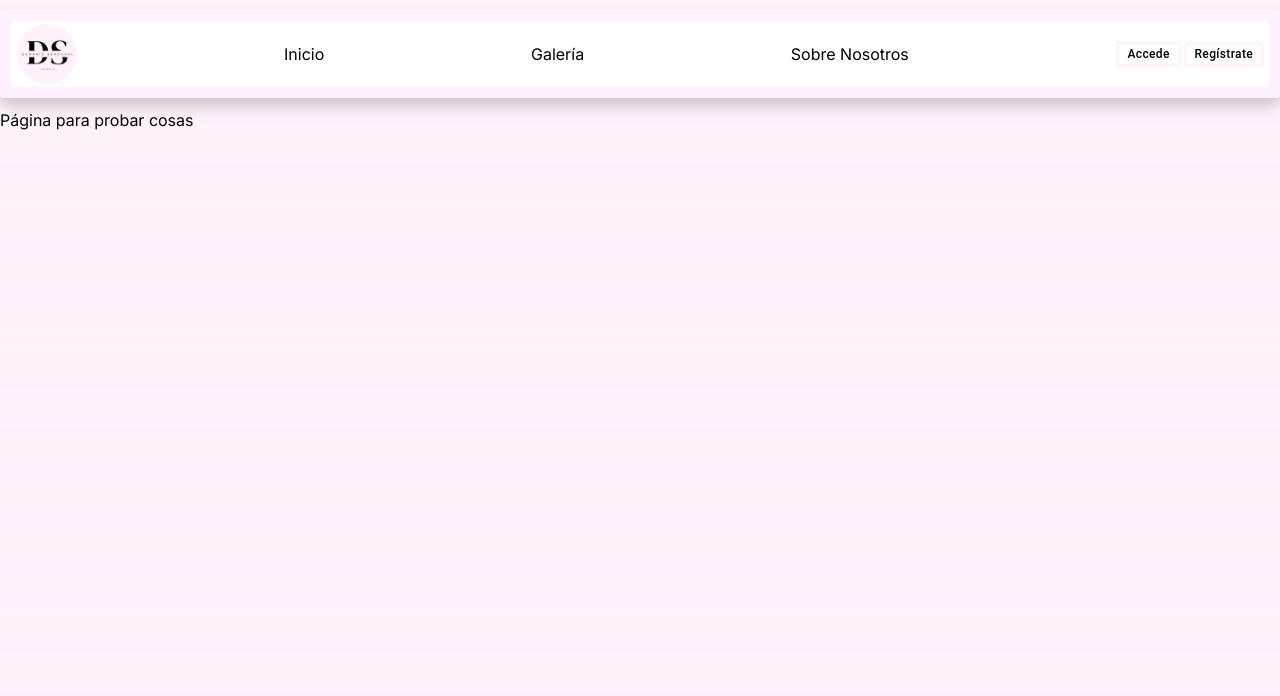
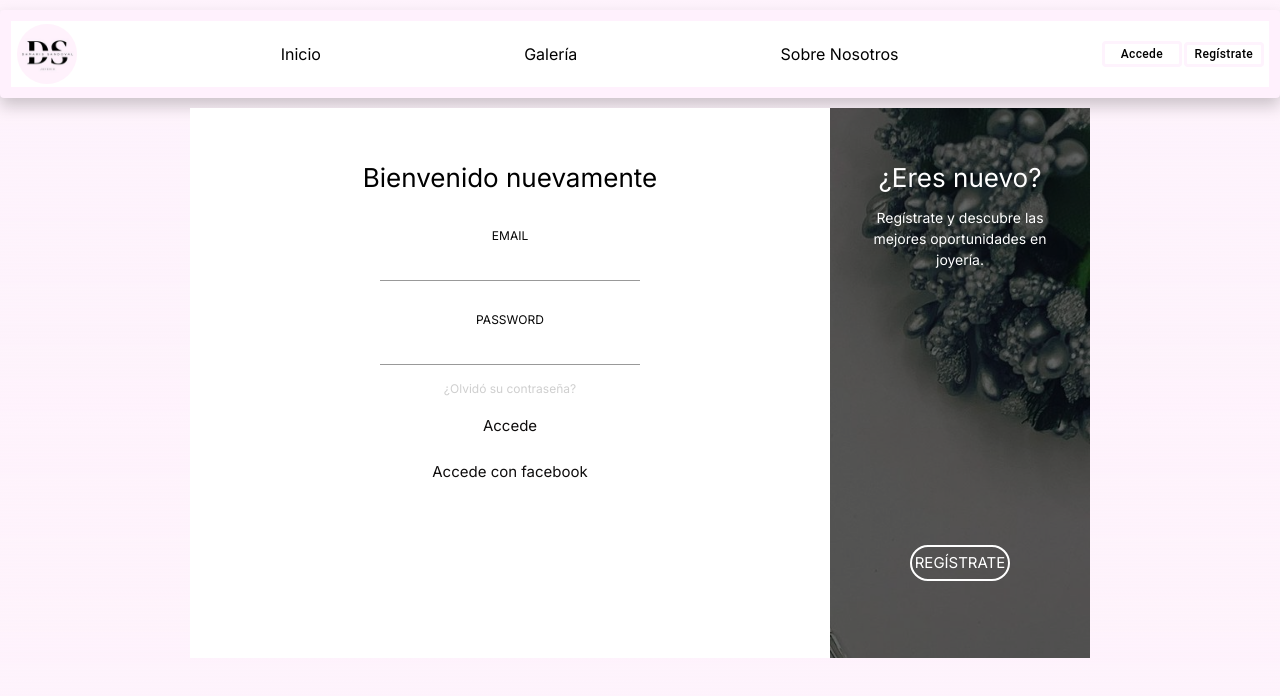
Before and after one commit to guiablanco/joyeria-ds-nextjs, a Next.js app: page /develop in a window 1280 px wide. Shown: the top 696 px of the page. Built offline with nearby package versions, Linux system fonts and the light colour scheme.

Commit message:
Añadiendo SignIn y SignUp a Development

```diff
--- a/src/app/components/Navbar.jsx
+++ b/src/app/components/Navbar.jsx
@@ -2,7 +2,7 @@ import Link from 'next/link';
 import Image from 'next/image';
 
 //styles
-import styles from './Navigation.module.scss';
+import styles from './../../styles/Navigation.module.scss';
 
 //Imagen Logo
 import SD_Logo from '../../assets/header/ds-logo.png';
--- a/src/app/develop/page.jsx
+++ b/src/app/develop/page.jsx
@@ -1,10 +1,78 @@
+'use client'
 
-import LinksGallery from '../components/linksGallery';
+import { useEffect } from "react";
+
+//styles
+import '../../styles/login-register.css';
 
 const Develop = () => {
+
+    useEffect(() => {
+        document.querySelector('.img__btn').addEventListener('click', function() {
+            document.querySelector('.cont').classList.toggle('s--signup');
+        });
+    }, []);
+
     return (
-        <div>
-            <h1>Página para probar cosas</h1>
+        <div className="cont">
+            <div className="form sign-in">
+            <h2>Bienvenido nuevamente</h2>
+            <label>
+                <span>Email</span>
+                <input type="email"></input>
+            </label>
+            <label>
+                <span>Password</span>
+                <input type="password"></input>
+            </label>
+            <p className="forgot-pass">
+                ¿Olvidó su contraseña?
+            </p>
+            <button type="button" className="submit">
+                Accede
+            </button>
+            <button type="button" className="fb-btn">
+                Accede con <span>facebook</span>
+            </button>
+            </div>
+
+            <div className="sub-cont">
+                <div className="img">
+                    <div className="img__text m--up">
+                        <h2>¿Eres nuevo?</h2>
+                        <p>Regístrate y descubre las mejores oportunidades en joyería.</p>
+                    </div>
+                    <div className="img__text m--in">
+                        <h2>¿Ya estás registrado?</h2>
+                        <p>Si ya tienes una cuenta, solo inicia sesión.</p>
+                    </div>
+                    <div className="img__btn">
+                        <span className="m--up">Regístrate</span>
+                        <span className="m--in">Accede</span>
+                    </div>
+                </div>
+                <div className="form sign-up">
+                    <h2>Es tiempo de sentirte entre joyas...</h2>
+                    <label>
+                        <span>Nombre</span>
+                        <input type="text"></input>
+                    </label>
+                    <label>
+                        <span>Email</span>
+                        <input type="email"></input>
+                    </label>
+                    <label>
+                        <span>Password</span>
+                        <input type="password"></input>
+                    </label>
+                    <button type="button" className="submit">
+                        Regístrate
+                    </button>
+                    <button type="button" className="fb-btn">
+                        Ingresa con <span>facebook</span>
+                    </button>
+                </div>
+            </div>
         </div>
     );
 }
--- /dev/null
+++ b/src/styles/login-register.css
@@ -0,0 +1,204 @@
+.cont {
+    overflow: hidden;
+    position: relative;
+    width: 900px;
+    height: 550px;
+    margin: 0 auto 100px;
+    background: #fff;
+}
+
+.form {
+    position: relative;
+    width: 640px;
+    height: 100%;
+    transition: transform 1.2s ease-in-out;
+    padding: 50px 30px 0;
+}
+
+.sub-cont {
+    overflow: hidden;
+    position: absolute;
+    left: 640px;
+    top: 0;
+    width: 900px;
+    height: 100%;
+    padding-left: 260px;
+    background: #fff;
+    transition: transform 1.2s ease-in-out;
+}
+
+.cont.s--signup .sub-cont {
+    transform: translate3d(-640px, 0, 0);
+}
+
+button {
+    display: block;
+    margin: 10px auto;
+    width: 260px;
+    height: 36px;
+    border-radius: 30px;
+    color: #0e0c0c;
+    font-size: 15px;
+    cursor: pointer;
+}
+
+.img {
+    overflow: hidden;
+    z-index: 2;
+    position: absolute;
+    left: 0;
+    top: 0;
+    width: 260px;
+    height: 100%;
+    padding-top: 360px;
+    display: flex;
+    justify-content: center;
+    align-items: center;
+}
+
+.img::before {
+    content: "";
+    position: absolute;
+    right: 0;
+    top: 0;
+    width: 900px;
+    height: 100%;
+    background-image: url('../assets/login/fondo-login.jpg');
+    background-size: cover;
+    transition: transform 1.2s ease-in-out;
+}
+
+.img::after {
+    content: "";
+    position: absolute;
+    left: 0;
+    top: 0;
+    width: 100%;
+    height: 100%;
+    background: rgba(0, 0, 0, 0.6);
+}
+
+.cont.s--signup .img::before {
+    transform: translate3d(640px, 0, 0);
+}
+
+.img__text {
+    z-index: 2;
+    position: absolute;
+    left: 0;
+    top: 50px;
+    width: 100%;
+    padding: 0 20px;
+    text-align: center;
+    color: #fff;
+    transition: transform 1.2s ease-in-out;
+}
+
+.img__text h2 {
+    margin-bottom: 10px;
+    font-weight: normal;
+}
+
+.img__text p {
+    font-size: 14px;
+    line-height: 1.5;
+}
+
+.cont.cont.s--signup .img__text.m--up {
+    transform: translateX(520px);
+}
+
+.img__text.m--in {
+    transform: translateX(-520px);
+}
+
+.cont.s--signup .img__text.m--in {
+    transform: translateX(0);
+}
+
+.img__btn {
+    overflow: hidden;
+    z-index: 2;
+    position: relative;
+    width: 100px;
+    height: 36px;
+    margin: 0, auto;
+    background: transparent;
+    color: #fff;
+    text-transform: uppercase;
+    font-size: 15px;
+    cursor: pointer;
+}
+
+.img__btn::after {
+    content: "";
+    z-index: 2;
+    position: absolute;
+    left: 0;
+    top: 0;
+    width: 100%;
+    height: 100%;
+    border: 2px solid #fff;
+    border-radius: 30px;
+}
+
+.img__btn span {
+    position: absolute;
+    left: 0;
+    top: 0;
+    display: flex;
+    justify-content: center;
+    align-items: center;
+    width: 100%;
+    height: 100%;
+    transition: transform 1.2s;
+}
+
+.img__btn span.m--in {
+    transform: translateY(-72px);
+}
+
+.cont.s--signup .img__btn span.m--in {
+    transform: translateY(0);
+}
+
+
+.cont.s--signup .img__btn span.m--up {
+    transform: translateY(72px);
+}
+
+h2 {
+    width: 100%;
+    font-size: 26px;
+    text-align: center;
+}
+
+label {
+    display: block;
+    width: 260px;
+    margin: 25px auto 0;
+    text-align: center;
+}
+
+label span {
+    font-size: 12px;
+    color: #060606;
+    text-transform: uppercase;
+}
+
+input {
+    display: block;
+    width: 100%;
+    margin-top: 5px;
+    padding-bottom: 5px;
+    font-size: 16px;
+    border-bottom: 1px solid rgba(0, 0, 0, 0.4);
+    text-align: center
+}
+
+.forgot-pass {
+    margin-top: 15px;
+    text-align: center;
+    font-size: 12px;
+    color: #cfcfcf;
+}
```
Also changed, not shown: src/assets/login/fondo-login.jpg (added), src/styles/Navigation.module.scss (renamed from src/app/components/Navigation.module.scss).
